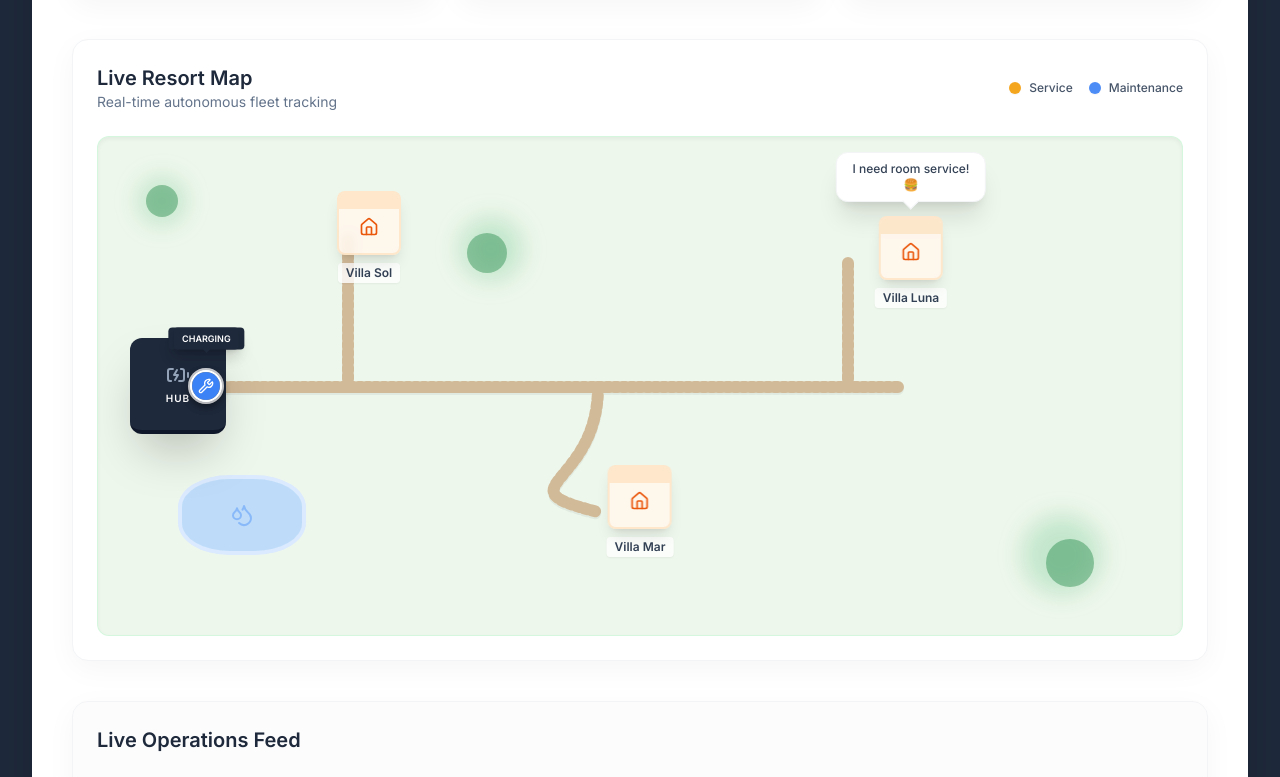
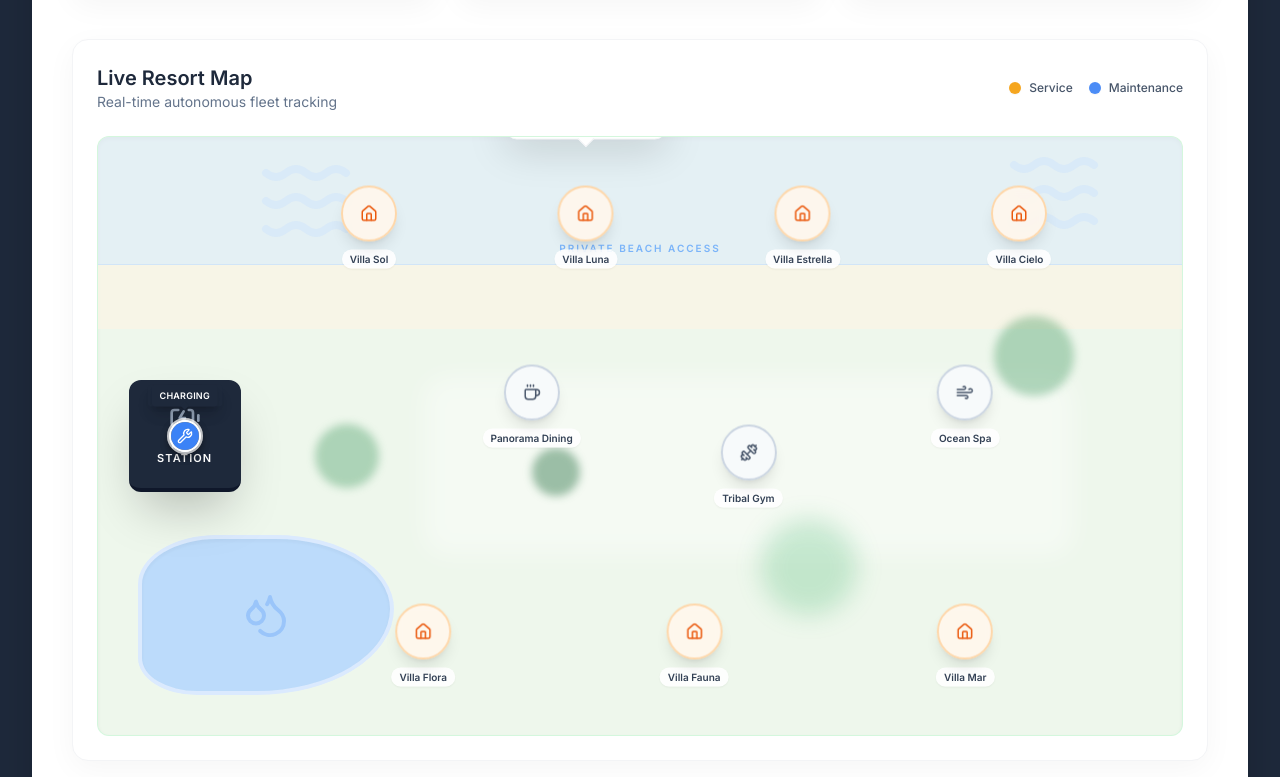
Before and after one commit to KadsSar/innovaeste-core, a React (Vite) app: page /dashboard in a window 1280 px wide. Shown: the part 563-1340 px from the top of the page. Built offline with nearby package versions, Linux system fonts and the light colour scheme; a web font is replaced by a local one.

Commit message:
feat: Enhance the live hotel map with more diverse nodes, expanded bot simulation logic, and improved visual terrain elements, updating build asset references.

```diff
--- a/src/components/LiveHotelMap.tsx
+++ b/src/components/LiveHotelMap.tsx
@@ -1,5 +1,5 @@
 import { useEffect, useState } from 'react';
-import { Bot, Wrench, BatteryCharging, Home, Droplets } from 'lucide-react';
+import { Bot, Wrench, BatteryCharging, Home, Droplets, Dumbbell, Coffee, Wind, Waves } from 'lucide-react';
 
 type BotState = {
   id: string;
@@ -14,100 +14,134 @@ type BotState = {
 type RoomState = {
   id: string;
   name: string;
+  type: 'villa' | 'facility';
   x: number;
   y: number;
   request: string | null;
+  icon: React.ReactNode;
 };
 
 export default function LiveHotelMap() {
-  const [rooms, setRooms] = useState<Record<string, RoomState>>({
-    'villa-sol': { id: 'villa-sol', name: 'Villa Sol', x: 25, y: 20, request: null },
-    'villa-luna': { id: 'villa-luna', name: 'Villa Luna', x: 75, y: 25, request: null },
-    'villa-mar': { id: 'villa-mar', name: 'Villa Mar', x: 50, y: 75, request: null },
+  const [nodes, setNodes] = useState<Record<string, RoomState>>({
+    // Ocean View Villas (Top)
+    'villa-sol': { id: 'villa-sol', name: 'Villa Sol', type: 'villa', x: 25, y: 15, request: null, icon: <Home size={18}/> },
+    'villa-luna': { id: 'villa-luna', name: 'Villa Luna', type: 'villa', x: 45, y: 15, request: null, icon: <Home size={18}/> },
+    'villa-estrella': { id: 'villa-estrella', name: 'Villa Estrella', type: 'villa', x: 65, y: 15, request: null, icon: <Home size={18}/> },
+    'villa-cielo': { id: 'villa-cielo', name: 'Villa Cielo', type: 'villa', x: 85, y: 15, request: null, icon: <Home size={18}/> },
+
+    // Facilities (Center Right)
+    'spa': { id: 'spa', name: 'Ocean Spa', type: 'facility', x: 80, y: 45, request: null, icon: <Wind size={18}/> },
+    'gym': { id: 'gym', name: 'Tribal Gym', type: 'facility', x: 60, y: 55, request: null, icon: <Dumbbell size={18}/> },
+    'dining': { id: 'dining', name: 'Panorama Dining', type: 'facility', x: 40, y: 45, request: null, icon: <Coffee size={18}/> },
+
+    // Garden Villas (Bottom)
+    'villa-flora': { id: 'villa-flora', name: 'Villa Flora', type: 'villa', x: 30, y: 85, request: null, icon: <Home size={18}/> },
+    'villa-fauna': { id: 'villa-fauna', name: 'Villa Fauna', type: 'villa', x: 55, y: 85, request: null, icon: <Home size={18}/> },
+    'villa-mar': { id: 'villa-mar', name: 'Villa Mar', type: 'villa', x: 80, y: 85, request: null, icon: <Home size={18}/> },
   });
 
   const [botA, setBotA] = useState<BotState>({
-    id: 'A', name: 'Robotics Unit 01', x: 10, y: 50, status: 'IDLE', color: 'bg-accent-orange text-white', icon: <Bot size={16} />
+    id: 'A', name: 'Service Bot 01', x: 8, y: 50, status: 'IDLE', color: 'bg-accent-orange text-white', icon: <Bot size={16} />
   });
 
   const [botB, setBotB] = useState<BotState>({
-    id: 'B', name: 'IT & Maintenance', x: 10, y: 50, status: 'CHARGING', color: 'bg-blue-500 text-white', icon: <Wrench size={16} />
+    id: 'B', name: 'Maintenance Unit', x: 8, y: 50, status: 'CHARGING', color: 'bg-blue-500 text-white', icon: <Wrench size={16} />
   });
 
   useEffect(() => {
     let mounted = true;
 
-    const setRoomRequest = (roomId: string, request: string | null) => {
-      setRooms(prev => ({
+    const setRequest = (id: string, request: string | null) => {
+      setNodes(prev => ({
         ...prev,
-        [roomId]: { ...prev[roomId], request }
+        [id]: { ...prev[id], request }
       }));
     };
 
     const runBotASequence = async () => {
       while (mounted) {
-        // Base
-        setBotA(prev => ({ ...prev, x: 10, y: 50, status: 'IDLE' }));
+        setBotA(prev => ({ ...prev, x: 8, y: 50, status: 'IDLE' }));
         await wait(3000);
 
-        // Request comes in for Room Service
+        // Task 1: Room Service at Villa Luna
         if(!mounted) return;
-        setRoomRequest('villa-luna', 'I need room service! 🍔');
+        setRequest('villa-luna', 'I need room service! 🍔');
+        await wait(2000);
+        setBotA(prev => ({ ...prev, status: 'DISPATCHED' }));
+        await wait(1000);
+        setBotA(prev => ({ ...prev, x: 45, y: 15, status: 'DELIVERING' }));
+        await wait(7000);
+        setRequest('villa-luna', null);
+        setBotA(prev => ({ ...prev, status: 'COMPLETED' }));
         await wait(2000);
 
-        setBotA(prev => ({ ...prev, status: 'RESPONDING' }));
+        // Task 2: Drinks to Spa
+        if(!mounted) return;
+        setRequest('spa', 'Fresh towels & cucumber water 🥒');
+        await wait(2000);
+        setBotA(prev => ({ ...prev, status: 'REROUTING' }));
         await wait(1000);
+        setBotA(prev => ({ ...prev, x: 80, y: 45, status: 'DELIVERING' }));
+        await wait(7000);
+        setRequest('spa', null);
+        setBotA(prev => ({ ...prev, status: 'COMPLETED' }));
+        await wait(2000);
 
-        // Move to Villa Luna
-        setBotA(prev => ({ ...prev, x: 75, y: 25, status: 'DELIVERING' }));
-        await wait(7000); // Slower movement
-
-        // Un-set request
-        setRoomRequest('villa-luna', null);
-        setBotA(prev => ({ ...prev, status: 'TASK COMPLETE' }));
+        // Task 3: Champagne to Villa Mar
+        if(!mounted) return;
+        setRequest('villa-mar', 'Champagne delivery please 🍾');
+        await wait(2000);
+        setBotA(prev => ({ ...prev, x: 80, y: 85, status: 'DELIVERING' }));
+        await wait(7000);
+        setRequest('villa-mar', null);
+        setBotA(prev => ({ ...prev, status: 'COMPLETED' }));
         await wait(2000);
 
         // Return to base
-        setBotA(prev => ({ ...prev, x: 10, y: 50, status: 'RETURNING' }));
-        await wait(7000);
+        setBotA(prev => ({ ...prev, x: 8, y: 50, status: 'RETURNING' }));
+        await wait(8000);
       }
     };
 
     const runBotBSequence = async () => {
-      await wait(8000); // offset
+      await wait(7000); // 7s offset
       while (mounted) {
-        // Base
-        setBotB(prev => ({ ...prev, x: 10, y: 50, status: 'IDLE' }));
-        await wait(3000);
+        setBotB(prev => ({ ...prev, x: 8, y: 50, status: 'IDLE' }));
+        await wait(4000);
 
-        // Request comes in for A/C
+        // Task 1: A/C Repair
         if(!mounted) return;
-        setRoomRequest('villa-sol', 'My A/C is broken! ❄️');
+        setRequest('villa-sol', 'My A/C is broken! ❄️');
         await wait(2000);
-
-        // Move to Villa Sol
-        setBotB(prev => ({ ...prev, x: 25, y: 20, status: 'INVESTIGATING' }));
-        await wait(5000);
-
-        // Clear request
-        setRoomRequest('villa-sol', null);
+        setBotB(prev => ({ ...prev, x: 25, y: 15, status: 'INVESTIGATING' }));
+        await wait(7000);
+        setRequest('villa-sol', null);
         setBotB(prev => ({ ...prev, status: 'REPAIRING' }));
         await wait(4000);
 
-        // Next Request: Bedsheets
-        setRoomRequest('villa-mar', 'Bedsheets need changing 🛏️');
+        // Task 2: Gym equipment maintenance
+        if(!mounted) return;
+        setRequest('gym', 'Treadmill 4 is stuck 🏃‍♂️');
         await wait(2000);
-
-        setBotB(prev => ({ ...prev, x: 50, y: 75, status: 'REROUTING' }));
+        setBotB(prev => ({ ...prev, x: 60, y: 55, status: 'REROUTING' }));
         await wait(6000);
-
-        setRoomRequest('villa-mar', null);
-        setBotB(prev => ({ ...prev, status: 'CLEANING' }));
+        setRequest('gym', null);
+        setBotB(prev => ({ ...prev, status: 'MAINTENANCE' }));
         await wait(4000);
 
-        // Return to base
-        setBotB(prev => ({ ...prev, x: 10, y: 50, status: 'RETURNING' }));
+        // Task 3: Cleaning at Villa Fauna
+        if(!mounted) return;
+        setRequest('villa-fauna', 'Bedsheets need changing 🛏️');
+        await wait(2000);
+        setBotB(prev => ({ ...prev, x: 55, y: 85, status: 'REROUTING' }));
         await wait(6000);
+        setRequest('villa-fauna', null);
+        setBotB(prev => ({ ...prev, status: 'CLEANING' }));
+        await wait(5000);
+
+        // Return
+        setBotB(prev => ({ ...prev, x: 8, y: 50, status: 'RETURNING' }));
+        await wait(8000);
       }
     };
 
@@ -138,70 +172,89 @@ export default function LiveHotelMap() {
         </div>
       </div>
 
-      <div className="relative w-full h-[500px] bg-[#eef7ec] border border-green-200/50 rounded-xl overflow-hidden shadow-inner font-sans">
+      <div className="relative w-full h-[600px] bg-[#eef7ec] border border-green-200/50 rounded-xl overflow-hidden shadow-inner font-sans">
 
-        {/* Landscape Elements (Trees, Pools, Paths) */}
+        {/* Terrain Zones */}
+        {/* Ocean Stripe (Top) */}
+        <div className="absolute top-0 left-0 right-0 h-32 bg-blue-100/50 border-b border-blue-200/50 flex flex-col items-center justify-end pb-2">
+           <Waves className="w-24 h-24 text-blue-200/30 absolute top-2 right-20" />
+           <Waves className="w-24 h-24 text-blue-200/30 absolute top-4 left-40" />
+           <span className="text-[10px] text-blue-400/80 font-bold tracking-[0.2em] uppercase">Private Beach Access</span>
+        </div>
+
+        {/* Sand Zone */}
+        <div className="absolute top-32 left-0 right-0 h-16 bg-[#fbf5e6] opacity-70"></div>
+
+        {/* Central Resort Area (Paving) */}
+        <div className="absolute top-[40%] left-[30%] w-[60%] h-[30%] bg-white/40 rounded-3xl blur-md"></div>
+
+        {/* Huge Lagoon Pool (Bottom left) */}
+        <div className="absolute bottom-10 left-10">
+          <div className="w-64 h-40 bg-blue-200/80 rounded-[40%_60%_70%_30%] border-4 border-blue-100 flex items-center justify-center relative overflow-hidden shadow-inner">
+             <div className="absolute inset-0 bg-blue-300/20 pattern-wavy"></div>
+             <Droplets className="w-12 h-12 text-blue-500/30" />
+          </div>
+        </div>
 
         {/* Paths (SVG) */}
         <svg className="absolute inset-0 w-full h-full pointer-events-none" style={{ filter: 'drop-shadow(0px 2px 0px rgba(0,0,0,0.05))' }}>
-          {/* Main Path from Base */}
-          <path d="M 100 250 L 800 250" stroke="#d1ba98" strokeWidth="12" strokeLinecap="round" fill="none" strokeDasharray="4 4" />
-          {/* Path to Sol */}
-          <path d="M 250 250 L 250 100" stroke="#d1ba98" strokeWidth="12" strokeLinecap="round" fill="none" strokeDasharray="4 4" />
-          {/* Path to Luna */}
-          <path d="M 750 250 L 750 125" stroke="#d1ba98" strokeWidth="12" strokeLinecap="round" fill="none" strokeDasharray="4 4" />
-          {/* Path to Mar */}
-          <path d="M 500 250 C 500 350, 400 350, 500 375" stroke="#d1ba98" strokeWidth="12" strokeLinecap="round" fill="none" strokeDasharray="4 4" />
+           {/* Main central spine */}
+          <path d="M 8% 50% L 90% 50%" stroke="#d1ba98" strokeWidth="8" strokeLinecap="round" fill="none" strokeDasharray="6 6" />
+
+          {/* Branches Top */}
+          <path d="M 25% 50% L 25% 15%" stroke="#d1ba98" strokeWidth="8" strokeLinecap="round" fill="none" strokeDasharray="6 6" />
+          <path d="M 45% 50% L 45% 15%" stroke="#d1ba98" strokeWidth="8" strokeLinecap="round" fill="none" strokeDasharray="6 6" />
+          <path d="M 65% 50% L 65% 15%" stroke="#d1ba98" strokeWidth="8" strokeLinecap="round" fill="none" strokeDasharray="6 6" />
+          <path d="M 85% 50% L 85% 15%" stroke="#d1ba98" strokeWidth="8" strokeLinecap="round" fill="none" strokeDasharray="6 6" />
+
+          {/* Branches Facilities */}
+          <path d="M 40% 50% L 40% 45%" stroke="#d1ba98" strokeWidth="8" strokeLinecap="round" fill="none" strokeDasharray="6 6" />
+          <path d="M 60% 50% L 60% 55%" stroke="#d1ba98" strokeWidth="8" strokeLinecap="round" fill="none" strokeDasharray="6 6" />
+          <path d="M 80% 50% L 80% 45%" stroke="#d1ba98" strokeWidth="8" strokeLinecap="round" fill="none" strokeDasharray="6 6" />
+
+          {/* Branches Bottom */}
+          <path d="M 30% 50% L 30% 85%" stroke="#d1ba98" strokeWidth="8" strokeLinecap="round" fill="none" strokeDasharray="6 6" />
+          <path d="M 55% 50% L 55% 85%" stroke="#d1ba98" strokeWidth="8" strokeLinecap="round" fill="none" strokeDasharray="6 6" />
+          <path d="M 80% 50% L 80% 85%" stroke="#d1ba98" strokeWidth="8" strokeLinecap="round" fill="none" strokeDasharray="6 6" />
         </svg>
 
         {/* Trees */}
-        <div className="absolute top-10 left-10 w-12 h-12 bg-green-600/20 rounded-full blur-md"></div>
-        <div className="absolute top-12 left-12 w-8 h-8 bg-green-700/40 rounded-full"></div>
+        <div className="absolute top-[48%] left-[20%] w-16 h-16 bg-green-700/30 rounded-full blur-sm"></div>
+        <div className="absolute top-[52%] left-[40%] w-12 h-12 bg-green-800/40 rounded-full blur-sm"></div>
+        <div className="absolute bottom-[20%] right-[30%] w-24 h-24 bg-green-600/20 rounded-full blur-md"></div>
+        <div className="absolute top-[30%] right-[10%] w-20 h-20 bg-green-700/30 rounded-full blur-sm"></div>
 
-        <div className="absolute top-20 left-1/3 w-16 h-16 bg-green-600/20 rounded-full blur-md"></div>
-        <div className="absolute top-24 left-[34%] w-10 h-10 bg-green-700/40 rounded-full"></div>
-
-        <div className="absolute bottom-10 right-20 w-20 h-20 bg-green-600/20 rounded-full blur-md"></div>
-        <div className="absolute bottom-12 right-[5.5rem] w-12 h-12 bg-green-700/40 rounded-full"></div>
-
-        {/* Pools */}
-        <div className="absolute bottom-20 left-20">
-          <div className="w-32 h-20 bg-blue-200/60 rounded-[40%] border-4 border-blue-100 flex items-center justify-center relative overflow-hidden">
-             <div className="absolute inset-0 bg-blue-300/30 pattern-wavy"></div>
-             <Droplets className="w-6 h-6 text-blue-500/50" />
-          </div>
+        {/* Base Station */}
+        <div className="absolute left-[8%] top-[50%] -translate-y-1/2 w-28 h-28 bg-slate-800 text-white rounded-xl shadow-2xl z-10 flex flex-col items-center justify-center border-b-4 border-slate-900 -translate-x-1/2">
+          <BatteryCharging className="w-8 h-8 mb-1 text-slate-400" />
+          <span className="text-[11px] uppercase tracking-widest font-bold text-center leading-tight">Hub<br/>Station</span>
         </div>
 
-        {/* Base Station */}
-        <div className="absolute left-8 top-1/2 -translate-y-1/2 w-24 h-24 bg-slate-800 text-white rounded-xl shadow-2xl z-10 flex flex-col items-center justify-center border-b-4 border-slate-900">
-          <BatteryCharging className="w-6 h-6 mb-1 text-slate-400" />
-          <span className="text-[10px] uppercase tracking-widest font-bold text-center">Hub</span>
-        </div>
-
-        {/* Rooms */}
-        {(Object.values(rooms) as RoomState[]).map(room => (
+        {/* Nodes (Rooms & Facilities) */}
+        {Object.values(nodes).map(node => (
           <div
-            key={room.id}
+            key={node.id}
             className="absolute z-10 flex flex-col items-center justify-center"
-            style={{ left: `${room.x}%`, top: `${room.y}%`, transform: 'translate(-50%, -50%)' }}
+            style={{ left: `${node.x}%`, top: `${node.y}%`, transform: 'translate(-50%, -50%)' }}
           >
             {/* Request Chat Bubble */}
             <div className={`
-              absolute -top-16 left-1/2 -translate-x-1/2 w-max max-w-[150px]
-              bg-white text-slate-700 p-2 rounded-xl shadow-xl border border-gray-100
-              text-[10px] sm:text-xs font-medium text-center transition-all duration-300 origin-bottom
-              ${room.request ? 'opacity-100 scale-100' : 'opacity-0 scale-50 pointer-events-none'}
+              absolute -top-20 left-1/2 -translate-x-1/2 w-max max-w-[180px]
+              bg-white text-slate-700 px-3 py-2 rounded-xl shadow-[0_10px_40px_rgba(0,0,0,0.15)] border border-gray-100
+              text-[10px] sm:text-xs font-medium text-center transition-all duration-300 origin-bottom z-40
+              ${node.request ? 'opacity-100 scale-100 translate-y-0' : 'opacity-0 scale-50 translate-y-4 pointer-events-none'}
             `}>
-              {room.request}
+              {node.request}
               <div className="absolute -bottom-1.5 left-1/2 -translate-x-1/2 w-3 h-3 bg-white border-b border-r border-gray-100 transform rotate-45"></div>
             </div>
 
-            <div className="w-16 h-16 bg-orange-50/90 border-2 border-orange-200/50 rounded-lg shadow-lg flex flex-col items-center justify-center relative overflow-hidden backdrop-blur-sm">
-               {/* Tiny roof graphic */}
-               <div className="absolute top-0 inset-x-0 h-4 bg-orange-200/50"></div>
-               <Home className="w-5 h-5 text-orange-600 mt-2" />
+            <div className={`
+              w-14 h-14 rounded-full shadow-lg flex flex-col items-center justify-center relative overflow-hidden backdrop-blur-sm z-10
+              ${node.type === 'villa' ? 'bg-orange-50/90 border-2 border-orange-200 text-orange-600' : 'bg-slate-50/90 border-2 border-slate-300 text-slate-600'}
+            `}>
+               {node.icon}
             </div>
-            <span className="mt-2 text-xs font-bold text-slate-700 bg-white/80 px-2 py-0.5 rounded shadow-sm">{room.name}</span>
+            <span className="mt-2 text-[10px] font-bold text-slate-700 bg-white/90 px-2 py-0.5 rounded-full shadow-sm whitespace-nowrap">{node.name}</span>
           </div>
         ))}
 
@@ -220,11 +273,17 @@ function BotIcon({ bot }: { bot: BotState }) {
   return (
     <>
       <div
-        className="absolute z-30 transition-all duration-[1000ms] pointer-events-none"
-        style={{ left: `${bot.x}%`, top: `calc(${bot.y}% - 35px)`, transform: 'translate(-50%, -100%)' }}
+        className="absolute z-30 transition-all pointer-events-none"
+        style={{
+          left: `${bot.x}%`,
+          top: `calc(${bot.y}% - 28px)`,
+          transform: 'translate(-50%, -100%)',
+          transitionDuration: '6000ms',
+          transitionTimingFunction: 'linear'
+        }}
       >
         <div className="bg-slate-800 text-white text-[9px] px-2 py-1 rounded shadow-lg whitespace-nowrap flex items-center space-x-1">
-          <span className="font-semibold">{bot.status}</span>
+          <span className="font-semibold tracking-wide uppercase">{bot.status}</span>
         </div>
         <div className="w-1.5 h-1.5 bg-slate-800 transform rotate-45 mx-auto -mt-1"></div>
       </div>
@@ -235,7 +294,7 @@ function BotIcon({ bot }: { bot: BotState }) {
           left: `${bot.x}%`,
           top: `${bot.y}%`,
           transform: 'translate(-50%, -50%)',
-          transitionDuration: '5000ms',
+          transitionDuration: '6000ms',
           transitionTimingFunction: 'linear'
         }}
       >
```
Also changed, not shown: 5 other files (tests, documents, lock files or other folders).
